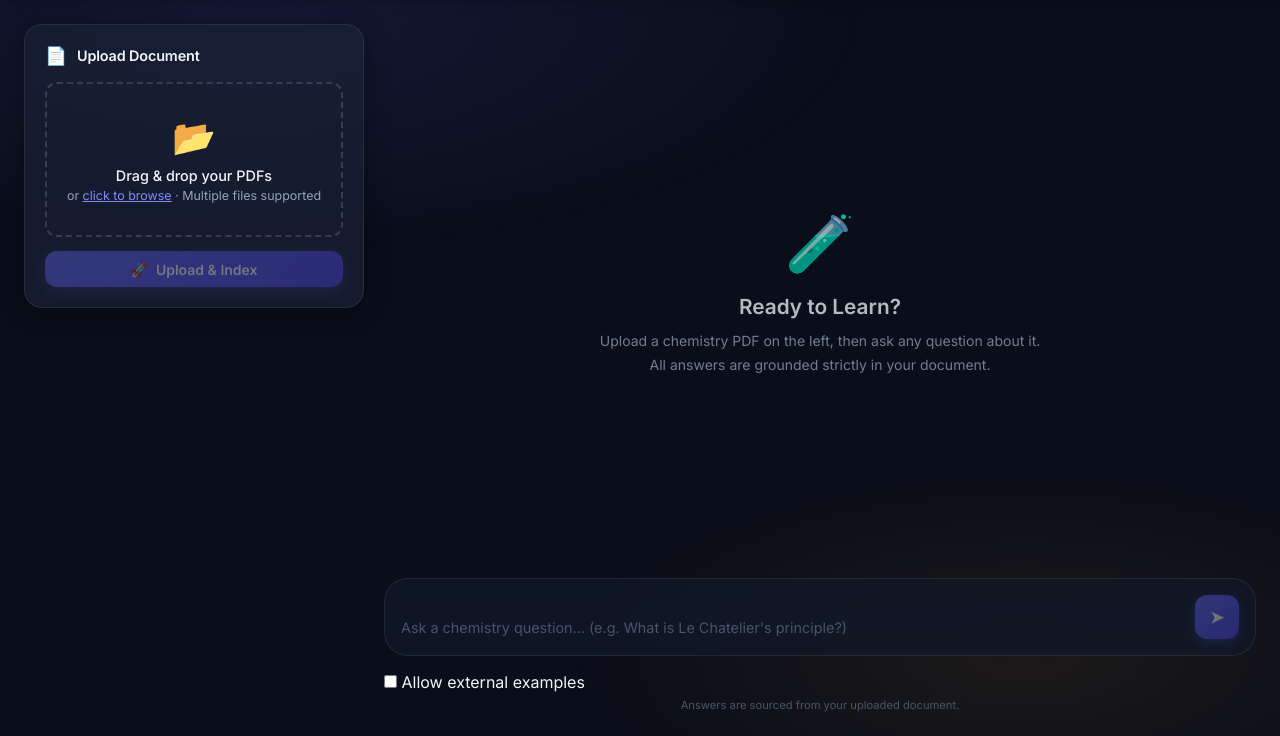
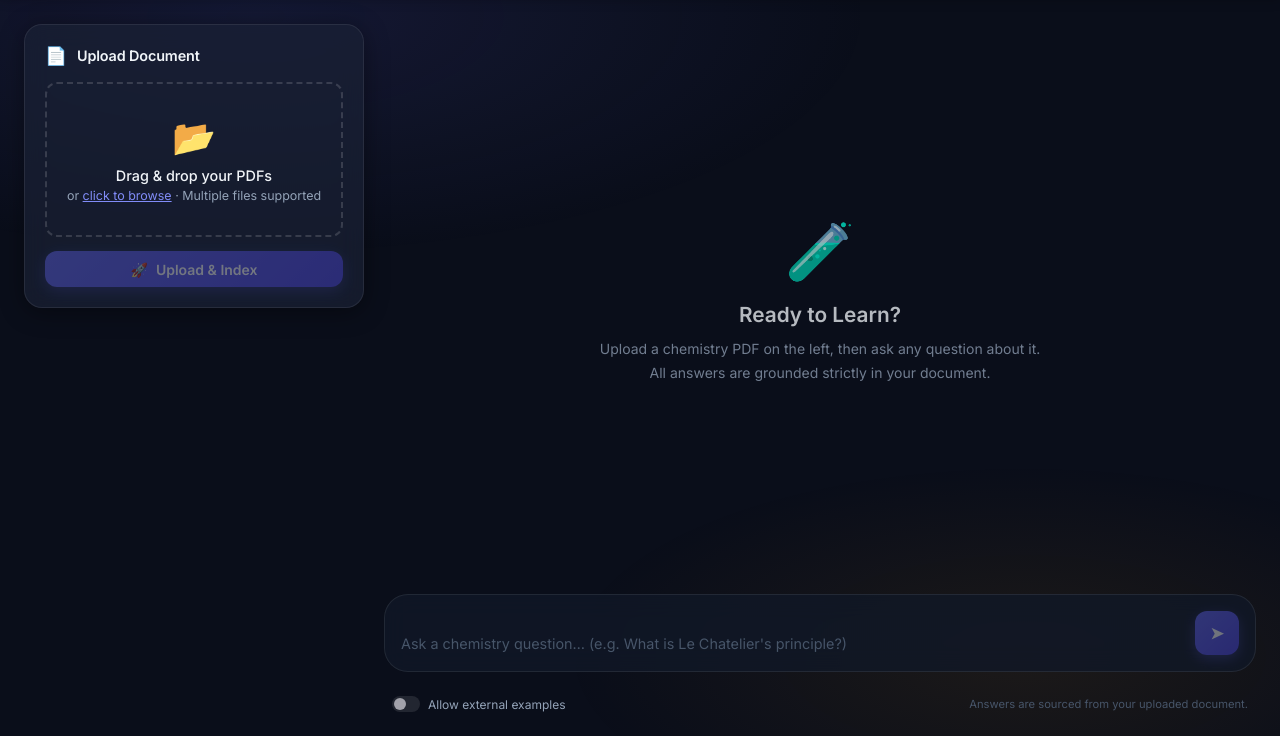
Before and after one commit to GogulPranav-N/ChemMentor-AI, a FastAPI app: page / in a window 1280 px wide. Shown: the part 64-800 px from the top of the page. Run offline with FastAPI, Linux system fonts and the light colour scheme.

Commit message:
feat(ui): add external examples toggle and fix LaTeX rendering

```diff
--- a/app/static/script.js
+++ b/app/static/script.js
@@ -355,6 +355,9 @@ async function handleAsk() {
   const skeletonId = appendSkeleton();
   setIndicator('loading');
 
+  const externalExamplesToggle = document.getElementById('external-examples-toggle');
+  const allowExternalExamples = externalExamplesToggle ? externalExamplesToggle.checked : false;
+
   try {
     const res = await fetch('/ask', {
       method: 'POST',
@@ -363,6 +366,7 @@ async function handleAsk() {
         question,
         session_id: state.sessionId,
         top_k: 5,
+        allow_external_examples: allowExternalExamples,
       }),
     });
     const data = await res.json();
--- a/app/static/style.css
+++ b/app/static/style.css
@@ -588,11 +588,71 @@ body::before {
 .question-input::placeholder { color: var(--clr-text-faint); }
 .question-input:disabled { cursor: not-allowed; }
 
+.input-options {
+  display: flex;
+  justify-content: space-between;
+  align-items: center;
+  margin-top: 0.5rem;
+  padding: 0 0.5rem;
+}
+
+.toggle-label {
+  display: flex;
+  align-items: center;
+  gap: 0.5rem;
+  cursor: pointer;
+  user-select: none;
+}
+
+.toggle-label input[type="checkbox"] {
+  display: none;
+}
+
+.toggle-slider {
+  position: relative;
+  width: 28px;
+  height: 16px;
+  background-color: rgba(255,255,255,0.1);
+  border-radius: 10px;
+  transition: 0.3s;
+}
+
+.toggle-slider::before {
+  content: "";
+  position: absolute;
+  height: 12px;
+  width: 12px;
+  left: 2px;
+  bottom: 2px;
+  background-color: #a1a1aa;
+  border-radius: 50%;
+  transition: 0.3s;
+}
+
+.toggle-label input:checked + .toggle-slider {
+  background-color: rgba(99,102,241,0.8);
+}
+
+.toggle-label input:checked + .toggle-slider::before {
+  transform: translateX(12px);
+  background-color: #fff;
+}
+
+.toggle-text {
+  font-size: 0.75rem;
+  color: var(--clr-text-muted);
+  transition: color var(--dur-fast);
+}
+
+.toggle-label:hover .toggle-text {
+  color: var(--clr-text);
+}
+
 .input-hint {
   font-size: 0.7rem;
   color: var(--clr-text-faint);
-  text-align: center;
-  margin-top: 0.375rem;
+  text-align: right;
+  margin: 0;
 }
 
 /* ══════════════════════ CONTEXT DRAWER ══════════════════════ */
```
